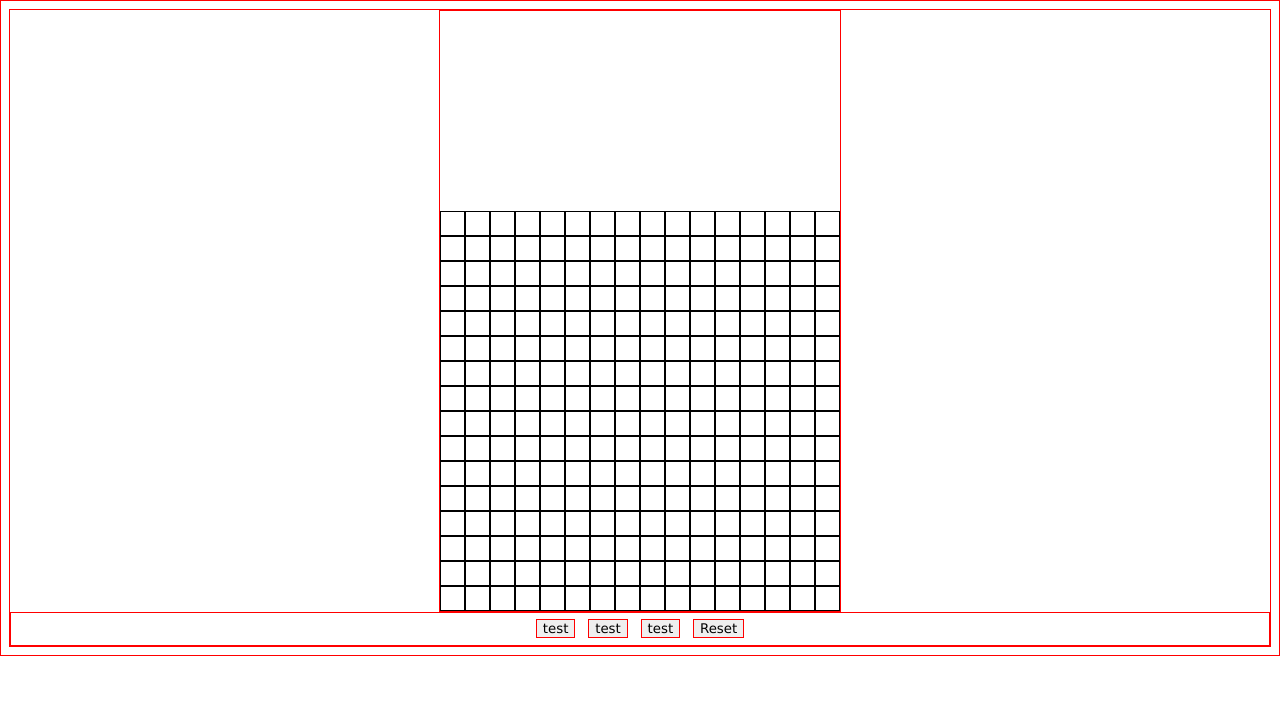
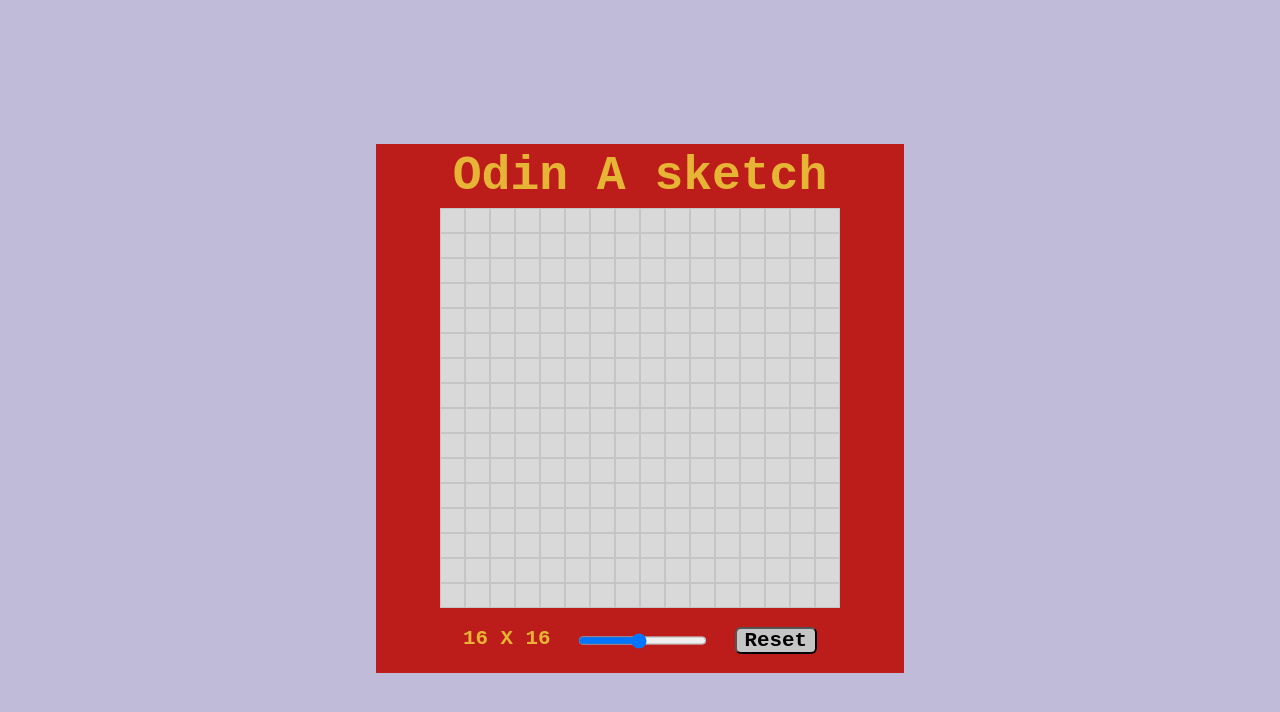
Before and after one commit to AnalyticalGoose/odin-foundations-etch-a-sketch, a plain HTML site: page index.html in a window 1280 px wide. Drawn offline with Linux system fonts and the light colour scheme.

Commit message:
Add styling and resizing buttons

```diff
--- a/index.html
+++ b/index.html
@@ -8,19 +8,13 @@
     <link rel="stylesheet" href="style.css">
 </head>
 <body>
-
-
-<div id='gridContainer'>
-</div>
-
-<div class="buttons">
-    <button>test</button>
-    <button>test</button>
-    <button>test</button>
-    <button id="reset">Reset</button>
-</div>
-
-
+    <div id="gridFormat">Odin A sketch </div>
+        <div id='gridContainer'></div>
+        <div class="buttons">
+            <span id="gridRange">16 X 16</span>
+            <input type="range" min="2" max="32" value="16" class="slider" id="myRange">
+            <button id="resetBtn">Reset</button>
+        </div>
 </body>
 <script src="main.js"></script>
 </html>
--- a/main.js
+++ b/main.js
@@ -1,5 +1,9 @@
 const gridDiv = document.querySelector('#gridContainer')
-const resetBtn = document.getElementById('reset')
+
+const resetBtn = document.getElementById('resetBtn')
+
+const slider = document.getElementById('myRange')
+let output = document.getElementById('gridRange')
 
 let size = 16
 let gridSize = size*size
@@ -32,11 +36,24 @@ function reset() {
     })
 }
 
+resetBtn.addEventListener('click', function () {
+    reset()
+
+})
+
+slider.oninput = function () {
+    output.textContent = this.value +" X "+ this.value;
+}
+
+slider.onchange = () => {
+    gridDiv.replaceChildren();
+    size = parseInt(slider.value)
+    gridSize = size*size
+    createGrid(gridSize)
+    gridDiv.setAttribute(`style`, `grid-template-columns:repeat(${size}, auto);`)
+    colourIn()
+}
 
 createGrid(gridSize)
 gridDiv.setAttribute(`style`, `grid-template-columns:repeat(${size}, auto);`)
 colourIn()
-
-resetBtn.addEventListener('click', function (event) {
-    reset()
-})
--- a/style.css
+++ b/style.css
@@ -1,6 +1,32 @@
 * {
-    border: 1px solid red;
-    font-family: Verdana, Geneva, Tahoma, sans-serif;
+/* border: 1px solid red; */
+}
+
+body {
+    padding-top: 17vh;
+    background-color: rgba(28, 8, 119, 0.274);
+}
+
+#gridFormat {
+    height: 8vh;
+    background-color: #bd1d1a;
+    width: 66vh;
+    margin: auto;
+    display: flex;
+    align-items: center;
+    justify-content: center;
+
+    font-family:'Courier New', Courier, monospace;
+    font-size: 3em;
+    font-weight: bolder;
+    color: rgb(231, 181, 53);
+}
+
+#gridRange {
+    font-family:'Courier New', Courier, monospace;
+    font-size: 1.3em;
+    font-weight: bold;
+    color: rgb(231, 181, 53);
 }
 
 #gridContainer {
@@ -9,11 +35,22 @@
     display: grid;
     grid-template-columns:repeat(16, auto);
     margin: auto;
-    padding-top: 25vh;
+    border-left: 8vh solid #bd1d1a;
+    border-right: 8vh solid #bd1d1a;
+    background-color: #d9d9d9;
 }
 
-#gridContainer div {
-    border: 1px solid black;
+.square {
+    border: 1px solid #c5c5c5;
+}
+
+#resetBtn {
+    background-color: #c5c5c5;
+    padding: 0px 8px;
+    font-size: 1.3em;
+    font-family:'Courier New', Courier, monospace;
+    font-weight: bold;
+    border-radius: 6px;
 }
 
 .colouredIn {
@@ -23,6 +60,9 @@
 .buttons {
     display: flex;
     justify-content: center;
-    padding: 0.5vw;
-    gap: 1vw;
+    padding: 1.5vw 0vw;
+    gap: 2vw;
+    width: 66vh;
+    margin:auto;
+    background-color: #bd1d1a;
 }
```
